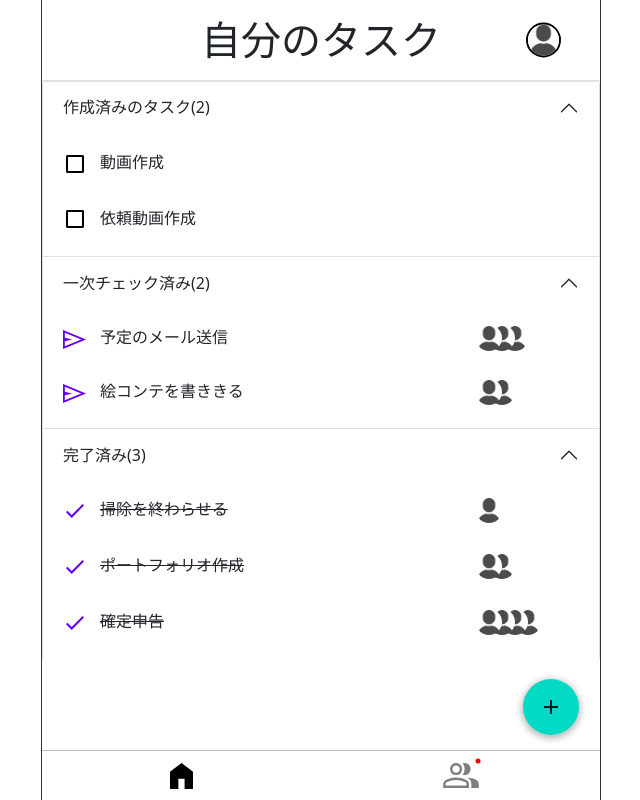
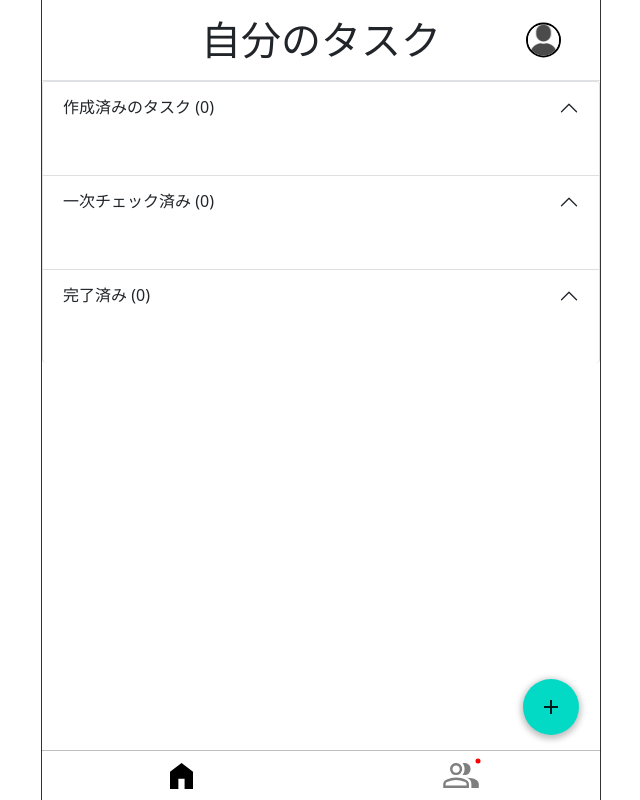
Before and after one commit to fum1h1to/221101_Together-Todo, a Django app: page /todo/home/ in a window 1280 px wide. Shown: the whole page, without its empty margins (319-959 px from the left). Run offline with Django 4.2, Linux system fonts and the light colour scheme; the visitor is signed in with stand-in values (Sample User, id 1); some libraries are stand-ins or nearby versions.

Commit message:
ホーム画面にタスク表示

```diff
--- a/static/home/js/script.js
+++ b/static/home/js/script.js
@@ -43,8 +43,8 @@
 const form_todoSelectBocchi = document.getElementById('form_todoSelectBocchi');
 
 // このページ内で使う変数
-const todoCreate_requestUsers = new Set();
-
+const todoCreate_requestUsers = new Set(); // 選択した依頼者を一次的に格納するもの
+const myTaskList = [] // タスクを保持する配列
 
 // passwordチェックフォームの初期化処理
 const passwordCheckFormReset = () => {
@@ -72,6 +72,94 @@
 document.getElementById('btn_taskPlusButton').addEventListener('click', function(e) {
     todoCreateFormReset();
 })
+
+
+/* ----------------------------
+タスクの表示処理
+----------------------------- */
+const getMyTaskList_and_disp = () => {
+    const body = new URLSearchParams()
+
+    const sendOption = {
+        method: 'POST',
+        credentials: 'same-origin',
+        headers: {
+            'X-CSRFToken': csrftoken,
+            'Content-Type': 'application/x-www-form-urlencoded; charset=utf-8',
+        },
+    };
+
+    fetch('/todo/show/', sendOption)
+        .then(res => {
+            return res.json();
+        })
+        .then((res) => {
+            if (res.result) {
+                myTaskList.splice(0);
+                for(let task in res.tasks) {
+                    myTaskList.push(res.tasks[task])
+                }
+                taskDisp();
+            } else {
+
+            }
+        })
+
+    const taskDisp = () => {
+        const myTaskList_1 = document.querySelector('#myTaskList-collapseOne .myTaskList');
+        const myTaskList_2 = document.querySelector('#myTaskList-collapseTwo .myTaskList');
+        const myTaskList_3 = document.querySelector('#myTaskList-collapseThree .myTaskList');
+        myTaskList_1.innerHTML = '';
+        myTaskList_2.innerHTML = '';
+        myTaskList_3.innerHTML = '';
+
+        let task1count = 0;
+        let task2count = 0;
+        let task3count = 0;
+
+        myTaskList.forEach(task => {
+            if(task['status'] == 0) {
+                data = '<li class="myTaskListItem">';
+                data += '<div class="myTaskListItem__icon"><img src="/static/home/images/icon_noncheck.svg" alt=""></div>';
+                data += '<div class="myTaskListItem__text">' + task['taskName'] + '</div>';
+                data += '</li>';
+                myTaskList_1.innerHTML += data;
+                task1count += 1;
+            } else if(task['status'] == 1) {
+                data = '<li class="myTaskListItem">';
+                data += '<div class="myTaskListItem__icon"><img src="/static/home/images/icon_send.svg" alt=""></div>';
+                data += '<div class="myTaskListItem__text">' + task['taskName'] + '</div>';
+                data += '<div class="myTaskListItem__users">';
+                // for()
+                data += '<div class="myTaskListItem__user"><img src="/static/home/images/icon_human.jpeg" alt=""></div>';
+                data += '<div class="myTaskListItem__user"><img src="/static/home/images/icon_human.jpeg" alt=""></div>';
+                data += '<div class="myTaskListItem__user"><img src="/static/home/images/icon_human.jpeg" alt=""></div>';
+                data += '</div>';
+                data += '</li>';
+                myTaskList_2.innerHTML += data;
+                task2count += 1;
+            } else if(task['status'] == 2) {
+                data = '<li class="myTaskListItem">';
+                data += '<div class="myTaskListItem__icon"><img src="/static/home/images/icon_send.svg" alt=""></div>';
+                data += '<div class="myTaskListItem__text">' + task['taskName'] + '</div>';
+                data += '<div class="myTaskListItem__users">';
+                // for()
+                data += '<div class="myTaskListItem__user"><img src="/static/home/images/icon_human.jpeg" alt=""></div>';
+                data += '<div class="myTaskListItem__user"><img src="/static/home/images/icon_human.jpeg" alt=""></div>';
+                data += '<div class="myTaskListItem__user"><img src="/static/home/images/icon_human.jpeg" alt=""></div>';
+                data += '</div>';
+                data += '</li>';
+                myTaskList_3.innerHTML += data;
+                task3count += 1;
+            }
+        })
+
+        document.querySelector('#myTaskList-headingOne .task-num').innerHTML = task1count;
+        document.querySelector('#myTaskList-headingTwo .task-num').innerHTML = task2count;
+        document.querySelector('#myTaskList-headingThree .task-num').innerHTML = task3count;
+    }
+}
+getMyTaskList_and_disp();
 
 /* ----------------------------
 パスワードのチェック処理
@@ -337,12 +425,14 @@
             return res.json();
         })
         .then((res) => {
+            console.log(res);
             if (res.result) {
                 modal_todoSelectBocchi.hide();
                 modal_todoSelectRequest.hide();
                 modal_todoCreate_numCheck.hide();
                 modal_todoCreate_success.show();
                 todoCreateFormReset();
+                getMyTaskList_and_disp();
             } else {
                 modal_todoSelectBocchi.hide();
                 modal_todoSelectRequest.hide();
--- a/templates/todo/home.html
+++ b/templates/todo/home.html
@@ -417,23 +417,14 @@
         <h2 class="accordion-header" id="myTaskList-headingOne">
             <div class="accordion-button" data-bs-toggle="collapse" data-bs-target="#myTaskList-collapseOne"
                 aria-expanded="true" aria-controls="myTaskList-collapseOne">
-                作成済みのタスク(2)
+                作成済みのタスク (<span class="task-num">0</span>)
             </div>
         </h2>
         <div id="myTaskList-collapseOne" class="accordion-collapse collapse show no-click"
             aria-labelledby="myTaskList-headingOne">
             <div class="accordion-body">
                 <ul class="myTaskList myTaskList--1">
-                    <li class="myTaskListItem">
-                        <div class="myTaskListItem__icon"><img src="{% static 'home/images/icon_noncheck.svg' %}"
-                                alt=""></div>
-                        <div class="myTaskListItem__text">動画作成</div>
-                    </li>
-                    <li class="myTaskListItem">
-                        <div class="myTaskListItem__icon"><img src="{% static 'home/images/icon_noncheck.svg' %}"
-                                alt=""></div>
-                        <div class="myTaskListItem__text">依頼動画作成</div>
-                    </li>
+
                 </ul>
             </div>
         </div>
@@ -442,37 +433,14 @@
         <h2 class="accordion-header" id="myTaskList-headingTwo">
             <div class="accordion-button" data-bs-toggle="collapse" data-bs-target="#myTaskList-collapseTwo"
                 aria-expanded="true" aria-controls="myTaskList-collapseTwo">
-                一次チェック済み(2)
+                一次チェック済み (<span class="task-num">0</span>)
             </div>
         </h2>
         <div id="myTaskList-collapseTwo" class="accordion-collapse collapse show"
             aria-labelledby="myTaskList-headingTwo">
             <div class="accordion-body">
                 <ul class="myTaskList myTaskList--2">
-                    <li class="myTaskListItem">
-                        <div class="myTaskListItem__icon"><img src="{% static 'home/images/icon_send.svg' %}" alt="">
-                        </div>
-                        <div class="myTaskListItem__text">予定のメール送信</div>
-                        <div class="myTaskListItem__users">
-                            <div class="myTaskListItem__user"><img src="{% static 'home/images/icon_human.jpeg' %}"
-                                    alt=""></div>
-                            <div class="myTaskListItem__user"><img src="{% static 'home/images/icon_human.jpeg' %}"
-                                    alt=""></div>
-                            <div class="myTaskListItem__user"><img src="{% static 'home/images/icon_human.jpeg' %}"
-                                    alt=""></div>
-                        </div>
-                    </li>
-                    <li class="myTaskListItem">
-                        <div class="myTaskListItem__icon"><img src="{% static 'home/images/icon_send.svg' %}" alt="">
-                        </div>
-                        <div class="myTaskListItem__text">絵コンテを書ききる</div>
-                        <div class="myTaskListItem__users">
-                            <div class="myTaskListItem__user"><img src="{% static 'home/images/icon_human.jpeg' %}"
-                                    alt=""></div>
-                            <div class="myTaskListItem__user"><img src="{% static 'home/images/icon_human.jpeg' %}"
-                                    alt=""></div>
-                        </div>
-                    </li>
+
                 </ul>
             </div>
         </div>
@@ -481,48 +449,14 @@
         <h2 class="accordion-header" id="myTaskList-headingThree">
             <div class="accordion-button" data-bs-toggle="collapse" data-bs-target="#myTaskList-collapseThree"
                 aria-expanded="true" aria-controls="myTaskList-collapseThree">
-                完了済み(3)
+                完了済み (<span class="task-num">0</span>)
             </div>
         </h2>
         <div id="myTaskList-collapseThree" class="accordion-collapse collapse show"
             aria-labelledby="myTaskList-headingThree">
             <div class="accordion-body">
                 <ul class="myTaskList myTaskList--3">
-                    <li class="myTaskListItem">
-                        <div class="myTaskListItem__icon"><img src="{% static 'home/images/icon_check.svg' %}" alt="">
-                        </div>
-                        <div class="myTaskListItem__text">掃除を終わらせる</div>
-                        <div class="myTaskListItem__users">
-                            <div class="myTaskListItem__user"><img src="{% static 'home/images/icon_human.jpeg' %}"
-                                    alt=""></div>
-                        </div>
-                    </li>
-                    <li class="myTaskListItem">
-                        <div class="myTaskListItem__icon"><img src="{% static 'home/images/icon_check.svg' %}" alt="">
-                        </div>
-                        <div class="myTaskListItem__text">ポートフォリオ作成</div>
-                        <div class="myTaskListItem__users">
-                            <div class="myTaskListItem__user"><img src="{% static 'home/images/icon_human.jpeg' %}"
-                                    alt=""></div>
-                            <div class="myTaskListItem__user"><img src="{% static 'home/images/icon_human.jpeg' %}"
-                                    alt=""></div>
-                        </div>
-                    </li>
-                    <li class="myTaskListItem">
-                        <div class="myTaskListItem__icon"><img src="{% static 'home/images/icon_check.svg' %}" alt="">
-                        </div>
-                        <div class="myTaskListItem__text">確定申告</div>
-                        <div class="myTaskListItem__users">
-                            <div class="myTaskListItem__user"><img src="{% static 'home/images/icon_human.jpeg' %}"
-                                    alt=""></div>
-                            <div class="myTaskListItem__user"><img src="{% static 'home/images/icon_human.jpeg' %}"
-                                    alt=""></div>
-                            <div class="myTaskListItem__user"><img src="{% static 'home/images/icon_human.jpeg' %}"
-                                    alt=""></div>
-                            <div class="myTaskListItem__user"><img src="{% static 'home/images/icon_human.jpeg' %}"
-                                    alt=""></div>
-                        </div>
-                    </li>
+
                 </ul>
             </div>
         </div>
--- a/todo/models.py
+++ b/todo/models.py
@@ -25,6 +25,10 @@
         for username in requestUsers:
             user = CustomUser.objects.get(username=username)
             Commission.objects.create(user, task)
+
+    def showUserTasks(self, user):
+        tasks = Task.objects.filter(userid=user).all()
+        return list(tasks)
 
 class Task(models.Model):
 
--- a/todo/urls.py
+++ b/todo/urls.py
@@ -3,6 +3,6 @@
 
 urlpatterns = [
     path('home/', views.Home.as_view(), name='home'),
-    path('create_test/', views.test_create, name='create_test'),
     path('create/', views.create, name='todo_create'),
+    path('show/', views.show, name='todo_show'),
 ]
--- a/todo/views.py
+++ b/todo/views.py
@@ -1,7 +1,9 @@
+import json
 from django.shortcuts import render
 from django.views.generic import TemplateView
 from django.contrib.auth.mixins import LoginRequiredMixin
 from django.views.decorators.http import require_http_methods
+from django.core import serializers
 from django.contrib.auth.decorators import login_required
 from django.http import JsonResponse
 from todo.forms import TaskCreateForm
@@ -19,19 +21,10 @@
 ##処理内容
 ##viewsはhtmlからもらったあとどうするかの処理を書いている。
 
-
-@require_http_methods(['GET'])
-@login_required
-def test_create(request):
-    form = TaskCreateForm()
-    context = { 'form': form }
-    return render(request, 'test/create_test.html', context)
-
-
 @require_http_methods(['POST'])
 @login_required
 def create(request):
-    user=request.user
+    create_user=request.user
     taskName = request.POST.get('taskName')
     deadline = request.POST.get('deadline')
     importance = request.POST.get('importance')
@@ -44,14 +37,14 @@
         isBocchi = False
     elif 0 < bocchi and bocchi <= 10:
         isBocchi = True
-        randomUsers = CustomUser.objects.choiceUserRandom(user, bocchi)
+        randomUsers = CustomUser.objects.choiceUserRandom(create_user, bocchi)
         requestUsers = []
         for user in randomUsers:
             requestUsers.append(user.username)
     else:
         bocchi_valid = False
 
-    requestUser_valid = False
+    requestUser_valid = True
     if len(requestUsers) > 10:
         requestUser_valid = False
 
@@ -61,7 +54,7 @@
     # if False:
 
         ###タスクを作成する処理  無理ならエラーを返す。
-        Task.objects.create(user, taskName,deadline,importance,note,isBocchi,requestUsers) ##TaskManager()のcreate()が呼び出される。
+        Task.objects.create(create_user, taskName,deadline,importance,note,isBocchi,requestUsers) ##TaskManager()のcreate()が呼び出される。
 
         context = {
             'result':True,
@@ -82,3 +75,29 @@
         }
 
         return JsonResponse(context)
+
+
+@require_http_methods(['POST'])
+@login_required
+def show(request):
+
+    user = request.user
+
+    tasks = Task.objects.showUserTasks(user)
+    json_tasks = json.loads(serializers.serialize("json", tasks))
+    return_data = []
+    for task in json_tasks:
+        return_data.append({
+            'taskName': task['fields']['taskName'],
+            'deadline': task['fields']['deadline'],
+            'importance': task['fields']['importance'],
+            'note': task['fields']['note'],
+            'status': task['fields']['status'],
+        })
+
+    context = {
+        'result': True,
+        'tasks': return_data
+    }
+
+    return JsonResponse(context)
```
